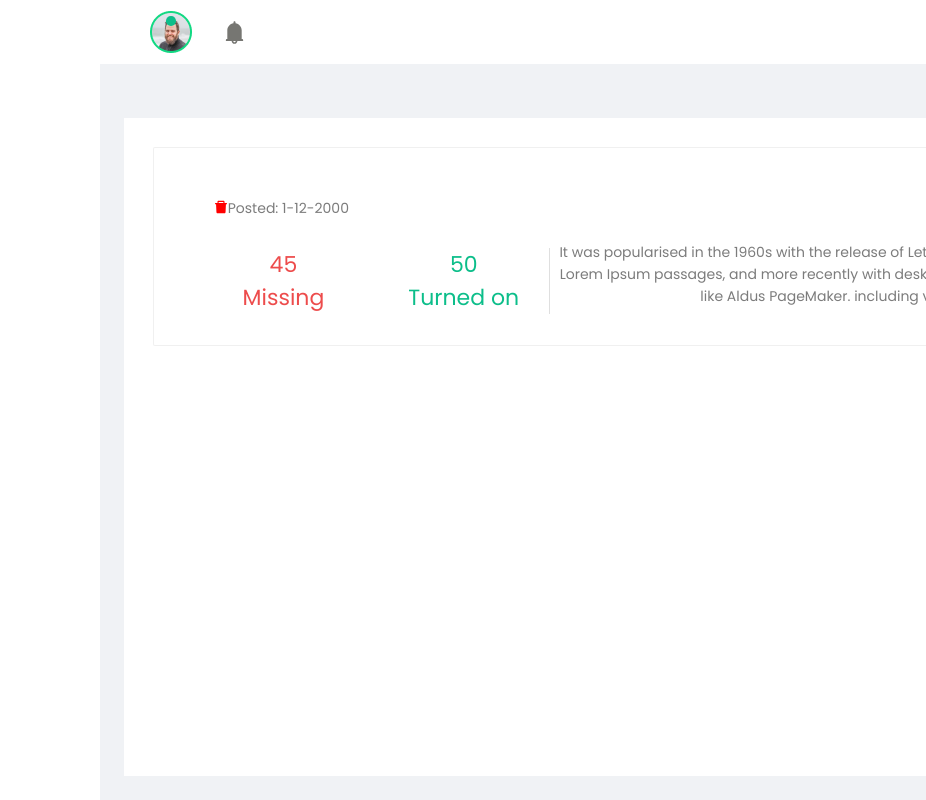
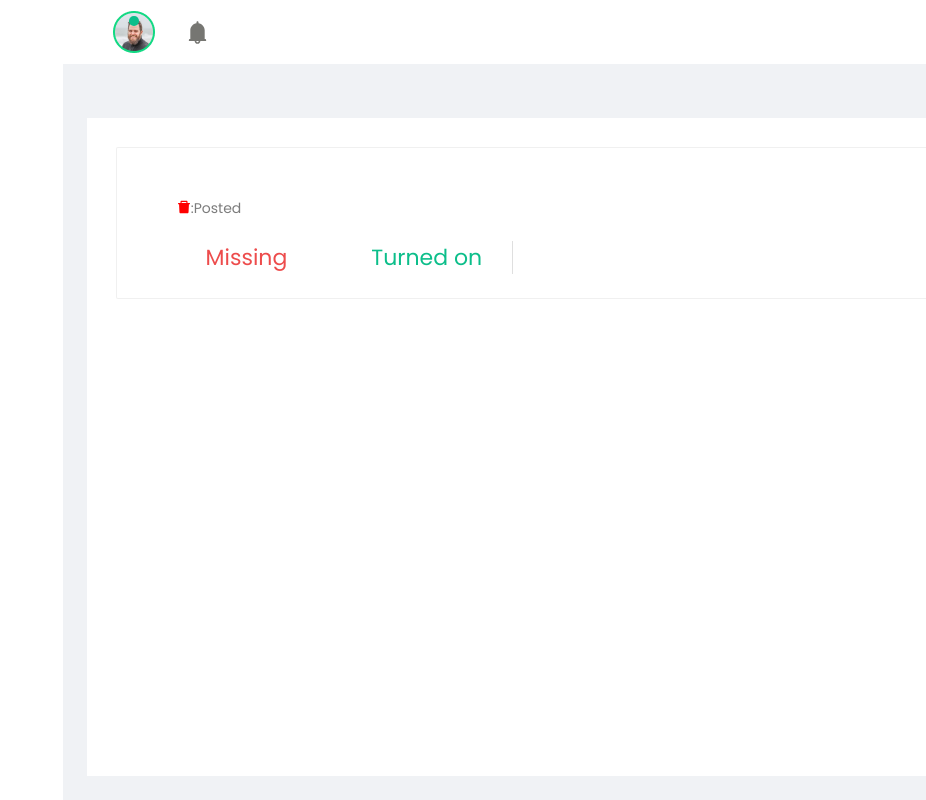
Before and after one commit to CA-G12/GeekSchool, a React (Create React App) app in the folder client/: page /class/questions in a window 1280 px wide. Shown: the whole page, without its empty margins (354-1280 px from the left). Built offline with nearby package versions, Linux system fonts and the light colour scheme; no server answers.

Commit message:
Moved the interfaces to their separate file close #100

```diff
--- a/client/src/components/Class/cards/StudentAssignmentCard.tsx
+++ b/client/src/components/Class/cards/StudentAssignmentCard.tsx
@@ -1,18 +1,14 @@
+import { FC } from "react";
 import { Card, Button } from "antd";
 import "./AssignmentCards.css";
 import { UnorderedListOutlined } from "@ant-design/icons";
+import { StudentAssignmentCardProps } from "../../../interfaces";
 
-interface StudentAssignmentCardProps {
-  title: string;
-  createdAt: string;
-  description: string;
-}
-
-const StudentAssignmentCard = ({
+const StudentAssignmentCard: FC<StudentAssignmentCardProps> = ({
   title,
   createdAt,
   description,
-}: StudentAssignmentCardProps) => (
+}) => (
   <div>
     <Card style={{ margin: "5px" }}>
       <div className="card-title">
--- a/client/src/components/Class/cards/TeacherAssignmentCard.tsx
+++ b/client/src/components/Class/cards/TeacherAssignmentCard.tsx
@@ -1,9 +1,16 @@
 import { Card } from "antd";
 import React from "react";
+import { UnorderedListOutlined, DeleteFilled } from "@ant-design/icons";
+import { TeacherAssignmentCardProps } from "../../../interfaces";
 import "./AssignmentCards.css";
-import { UnorderedListOutlined, DeleteFilled } from "@ant-design/icons";
 
-const TeacherAssignmentCard: React.FC = () => (
+const TeacherAssignmentCard: React.FC<TeacherAssignmentCardProps> = ({
+  title,
+  createdAt,
+  description,
+  submitted,
+  notSubmitted,
+}) => (
   <div>
     <Card style={{ margin: "5px" }}>
       <div className="card-title">
@@ -12,32 +19,27 @@ const TeacherAssignmentCard: React.FC = () => (
             <UnorderedListOutlined />{" "}
           </div>
           <div>
-            <h1>Title card</h1>
+            <h1>{title}</h1>
           </div>
         </div>
 
         <div className="title-side">
-          <p style={{ color: "#7C7C7C" }}>Posted: 1-12-2000</p>
+          <p style={{ color: "#7C7C7C" }}>Posted: {createdAt}</p>
           <DeleteFilled style={{ color: "red" }} />
         </div>
       </div>
 
       <div className="card-content">
         <div className="left">
-          <p className="assignment-content">
-            It was popularised in the 1960s with the release of Letraset sheets
-            containing Lorem Ipsum passages, and more recently with desktop
-            publishing software like Aldus PageMaker. including versions of
-            Lorem Ipsum
-          </p>
+          <p className="assignment-content">{description}</p>
         </div>
 
         <div className="right">
           <div className="turnedOn">
-            <span>50</span>Turned on
+            <span>{submitted}</span>Turned on
           </div>
           <div className="missing">
-            <span>45</span>Missing
+            <span>{notSubmitted}</span>Missing
           </div>
         </div>
       </div>
```
